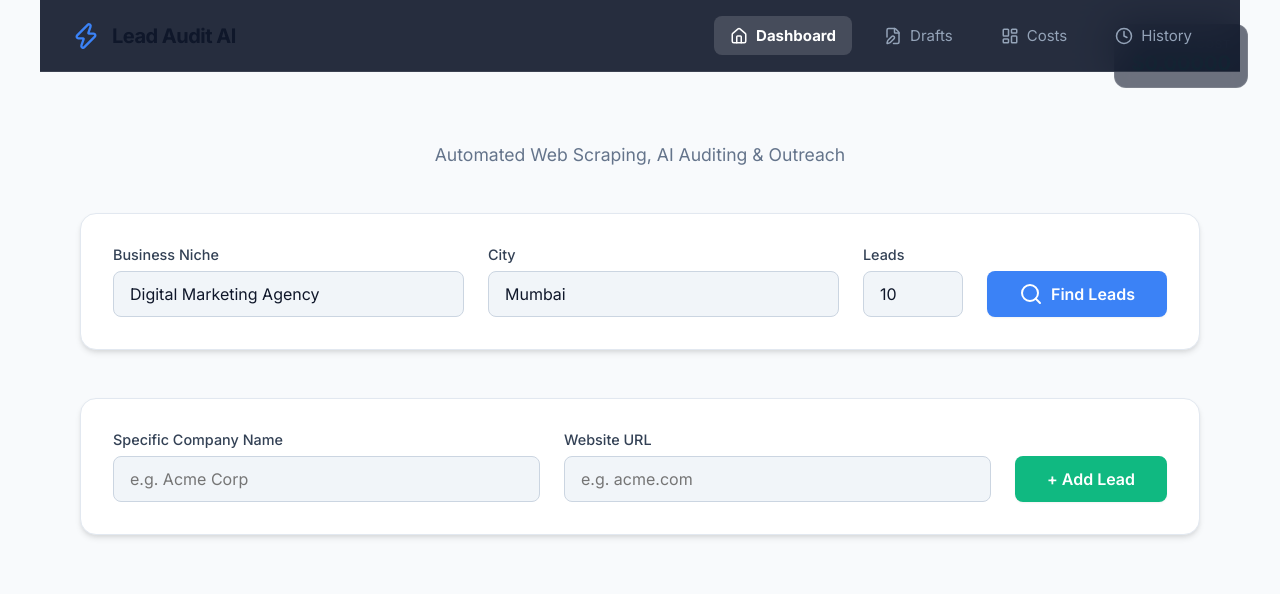
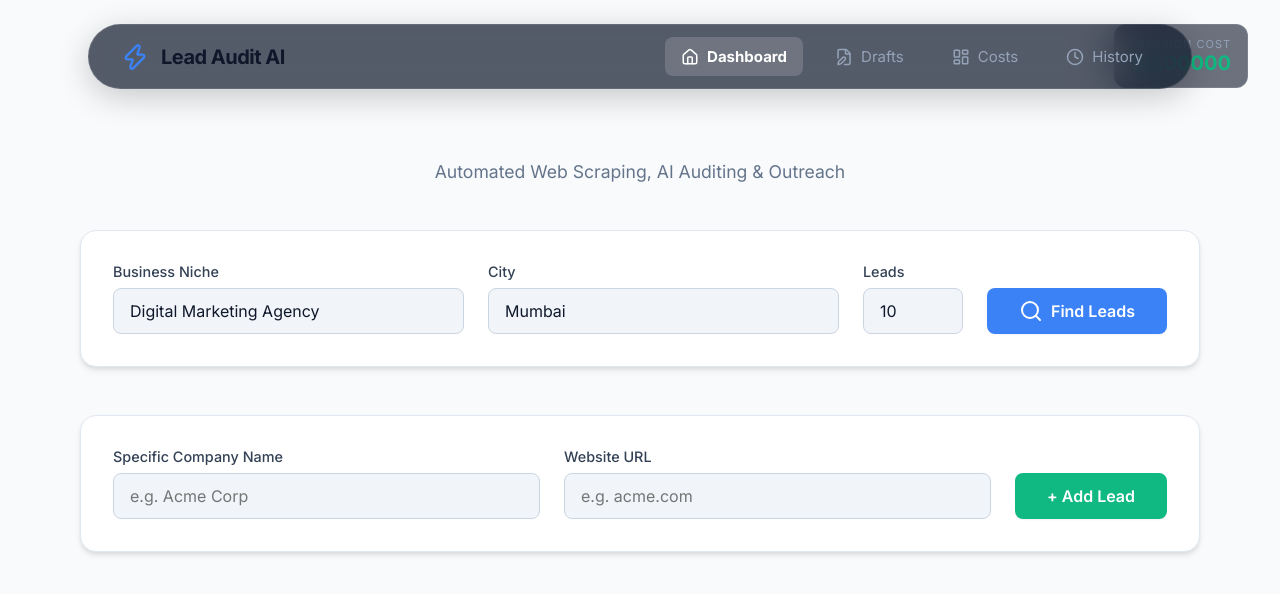
Before and after one commit to 2021abhinavgupta-cmd/business-leads, a React app in the folder frontend/: page / in a window 1280 px wide. Shown: the top 594 px of the page. Built offline with nearby package versions, Linux system fonts and the light colour scheme; the HTML template or start-up script is replaced by a standard one.

Commit message:
style: updated top navigation bar to be a floating pill shape

```diff
--- a/frontend/src/App.jsx
+++ b/frontend/src/App.jsx
@@ -469,7 +469,7 @@ function App() {
       <div className="bg-glow-right"></div>
 
       {/* Top Navigation */}
-      <nav style={{ background: 'rgba(15, 23, 42, 0.9)', backdropFilter: 'blur(20px)', borderBottom: '1px solid rgba(255,255,255,0.1)', padding: '16px 32px', display: 'flex', flexDirection: 'row', alignItems: 'center', gap: '32px', zIndex: 10 }}>
+      <nav style={{ background: 'rgba(15, 23, 42, 0.7)', backdropFilter: 'blur(20px)', border: '1px solid rgba(255,255,255,0.1)', padding: '12px 32px', display: 'flex', flexDirection: 'row', alignItems: 'center', gap: '32px', zIndex: 10, borderRadius: '50px', margin: '24px auto 0 auto', width: '92%', maxWidth: '1200px', boxShadow: '0 8px 32px rgba(0,0,0,0.2)' }}>
         <div style={{ display: 'flex', alignItems: 'center', gap: '12px', color: '#fff' }}>
           <Zap className="logo-icon" size={28} />
           <h1 style={{ margin: 0, fontSize: '20px', letterSpacing: '-0.5px' }}>Lead Audit AI</h1>
```
Also changed, not shown: 2 other files (tests, documents, lock files or other folders).
